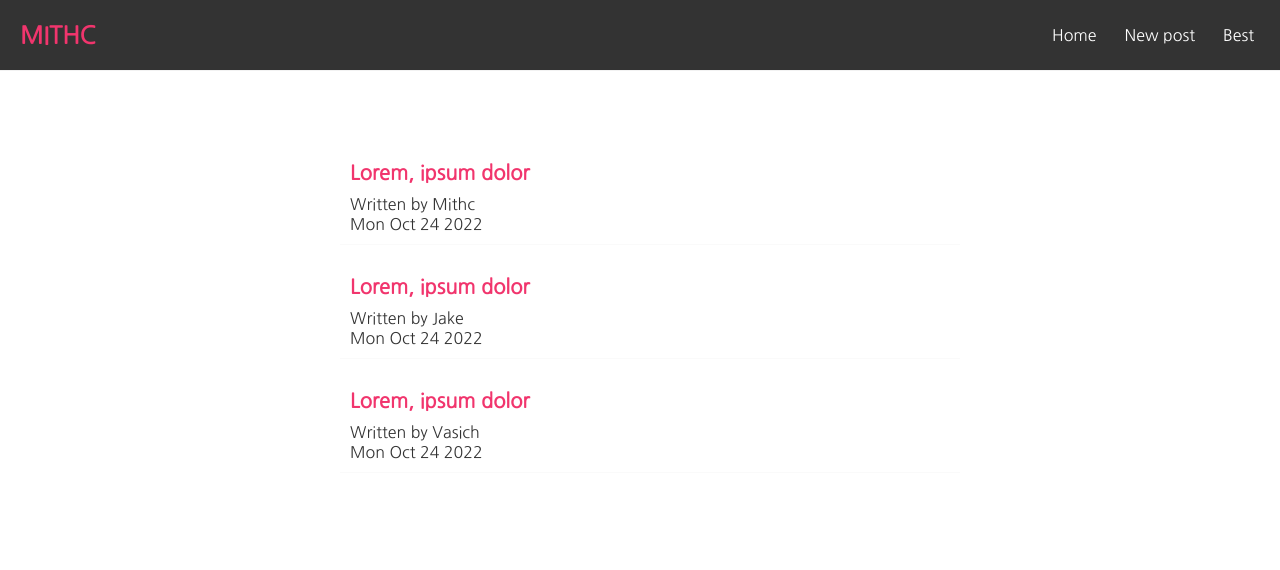
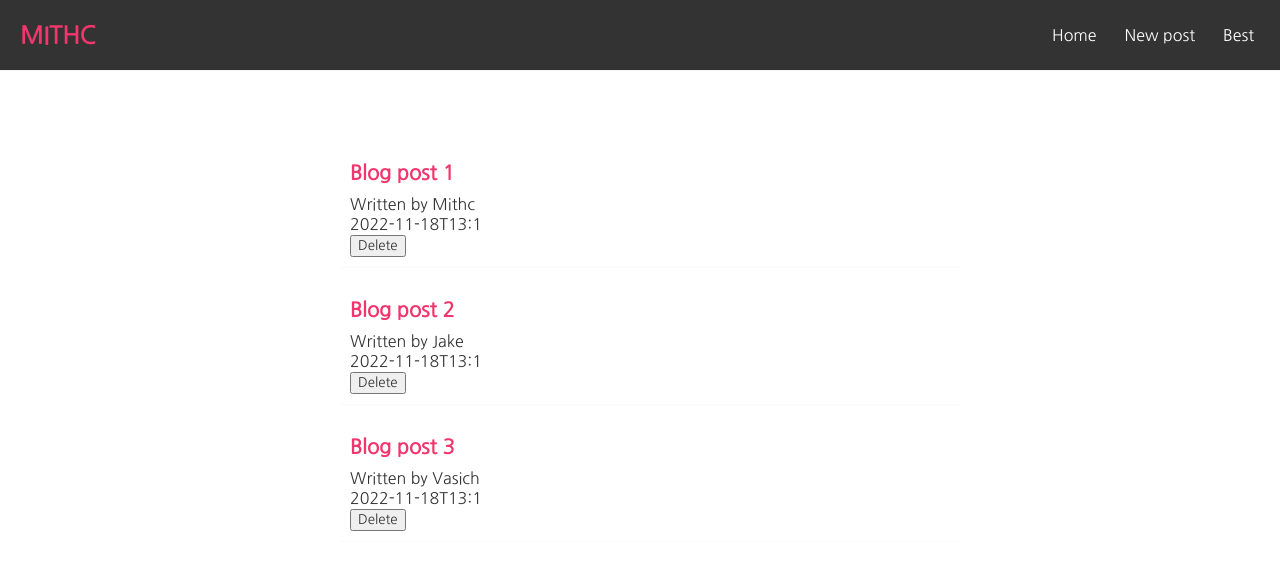
Before and after one commit to Mithc/react-blog-app, a React (Create React App) app: page / in a window 1280 px wide. Shown: the top 570 px of the page. Built offline with nearby package versions, Linux system fonts and the light colour scheme; data requests are answered from the project's data file.

Commit message:
added db.json for mock backend

```diff
--- /dev/null
+++ b/data/db.json
@@ -0,0 +1,25 @@
+{
+    "blogs": [
+        {
+          "id": 1,
+          "title": "Blog post 1",
+          "author": "Mithc",
+          "date": "2022-11-18T13:19:14.242Z",
+          "body": "Lorem, ipsum dolor sit amet consectetur adipisicing elit. Laboriosam aperiam nostrum veritatis ipsum labore odit qui vero sunt id corrupti sit sed odio facere, aliquam deleniti facilis exercitationem quam animi?"
+        },
+        {
+          "id": 2,
+          "title": "Blog post 2",
+          "author": "Jake",
+          "date": "2022-11-18T13:19:14.242Z",
+          "body": "Lorem, ipsum dolor sit amet consectetur adipisicing elit. Laboriosam aperiam nostrum veritatis ipsum labore odit qui vero sunt id corrupti sit sed odio facere, aliquam deleniti facilis exercitationem quam animi?"
+        },
+        {
+          "id": 3,
+          "title": "Blog post 3",
+          "author": "Vasich",
+          "date": "2022-11-18T13:19:14.242Z",
+          "body": "Lorem, ipsum dolor sit amet consectetur adipisicing elit. Laboriosam aperiam nostrum veritatis ipsum labore odit qui vero sunt id corrupti sit sed odio facere, aliquam deleniti facilis exercitationem quam animi?"
+        }
+      ]
+}
--- a/package.json
+++ b/package.json
@@ -21,7 +21,8 @@
     "start": "react-scripts start",
     "build": "react-scripts build",
     "test": "react-scripts test",
-    "eject": "react-scripts eject"
+    "eject": "react-scripts eject",
+    "run:mock": "npx json-server --watch data/db.json --port 4200"
   },
   "eslintConfig": {
     "extends": [
--- a/src/BlogLIst.tsx
+++ b/src/BlogLIst.tsx
@@ -2,10 +2,11 @@ import React from "react";
 import { Post } from "./interfaces/post";
 
 interface BlogListProps {
-    blogs: Post[]
+    blogs: Post[],
+    handleDelete: (id: number) => void
 }
 
-const BlogList: React.FC<BlogListProps> = ({blogs}) => {
+const BlogList: React.FC<BlogListProps> = ({ blogs , handleDelete}) => {
     return (
         <div className="blog-list">
             {
@@ -14,6 +15,7 @@ const BlogList: React.FC<BlogListProps> = ({blogs}) => {
                         <h2 className="blog-title">{blodPost.title}</h2>
                         <p className="blog-author">Written by {blodPost.author}</p>
                         <p className="postDate">{blodPost.date.toString().substring(0, 15)}</p>
+                        <button onClick={() => handleDelete(blodPost.id)}>Delete</button>
                     </div>)
             }
         </div>
--- a/src/Home.tsx
+++ b/src/Home.tsx
@@ -1,32 +1,26 @@
-import { useState } from "react";
+import { useEffect, useState } from "react";
 import BlogList from "./BlogLIst";
 import { Post } from "./interfaces/post";
 
 const Home = () => {
-    const [blogs, setBlogs] = useState<Post[]>([
-        {
-            id: 1,
-            title: 'Lorem, ipsum dolor',
-            author: 'Mithc',
-            date: new Date(),
-            body: 'Lorem, ipsum dolor sit amet consectetur adipisicing elit. Laboriosam aperiam nostrum veritatis ipsum labore odit qui vero sunt id corrupti sit sed odio facere, aliquam deleniti facilis exercitationem quam animi?'
-        }, {
-            id: 2,
-            title: 'Lorem, ipsum dolor',
-            author: 'Jake',
-            date: new Date(),
-            body: 'Lorem, ipsum dolor sit amet consectetur adipisicing elit. Laboriosam aperiam nostrum veritatis ipsum labore odit qui vero sunt id corrupti sit sed odio facere, aliquam deleniti facilis exercitationem quam animi?'
-        }, {
-            id: 3,
-            title: 'Lorem, ipsum dolor',
-            author: 'Vasich',
-            date: new Date(),
-            body: 'Lorem, ipsum dolor sit amet consectetur adipisicing elit. Laboriosam aperiam nostrum veritatis ipsum labore odit qui vero sunt id corrupti sit sed odio facere, aliquam deleniti facilis exercitationem quam animi?'
-        },
-    ]);
+    const [blogs, setBlogs] = useState<Post[]>([]);
+
+    useEffect(() => {
+        fetch('http://localhost:4200/blogs')
+            .then(data => {
+                data.json().then(data => setBlogs(data as Post[]))
+            });
+    }, [])
+
+    const handleDelete = (id: number) => setBlogs(blogs.filter(blog => blog.id !== id))
+
+    useEffect(() => {
+        console.log('on delete');
+    }, [handleDelete])
+
 
     return (<div className="home">
-        <BlogList blogs={blogs} />
+        <BlogList blogs={blogs} handleDelete={handleDelete} />
     </div>);
 }
 
```
Also changed, not shown: src/index.scss (+7 -0 lines). Lines whose indentation alone changed are shown as unchanged.
